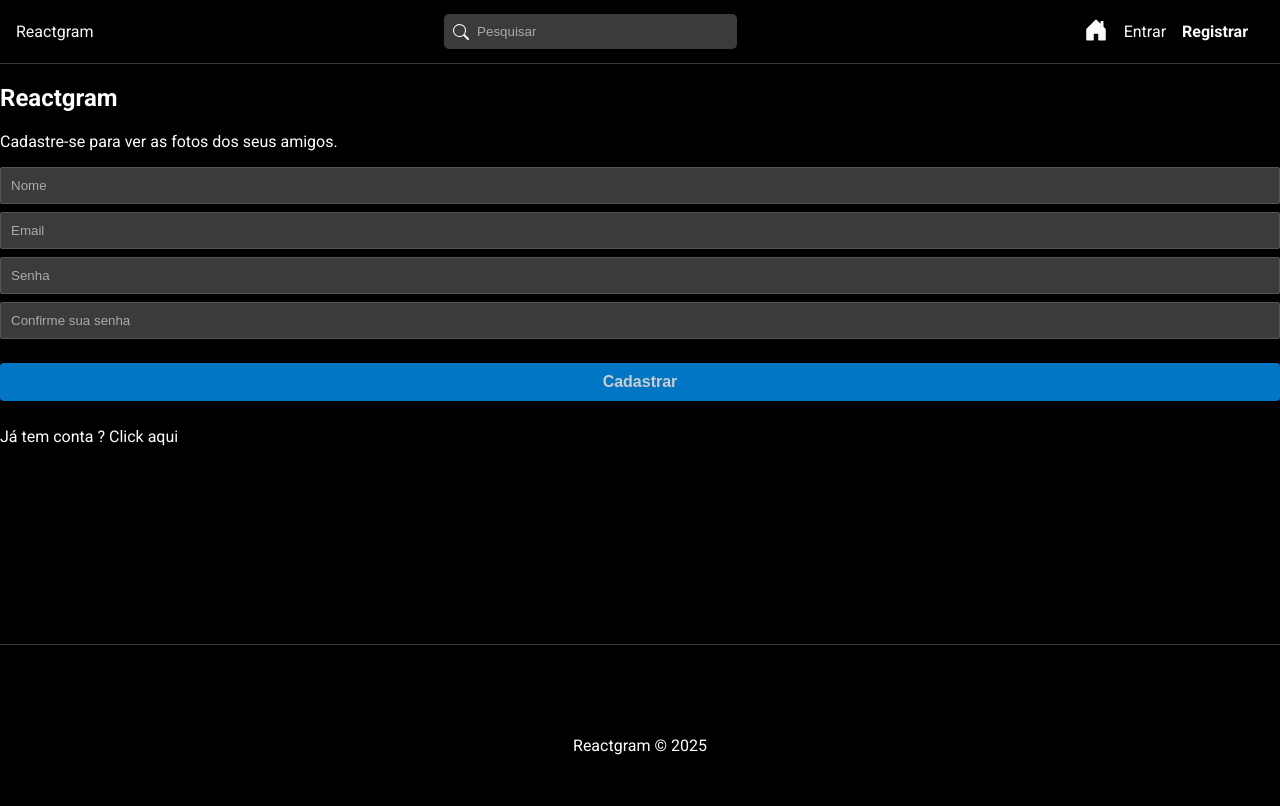
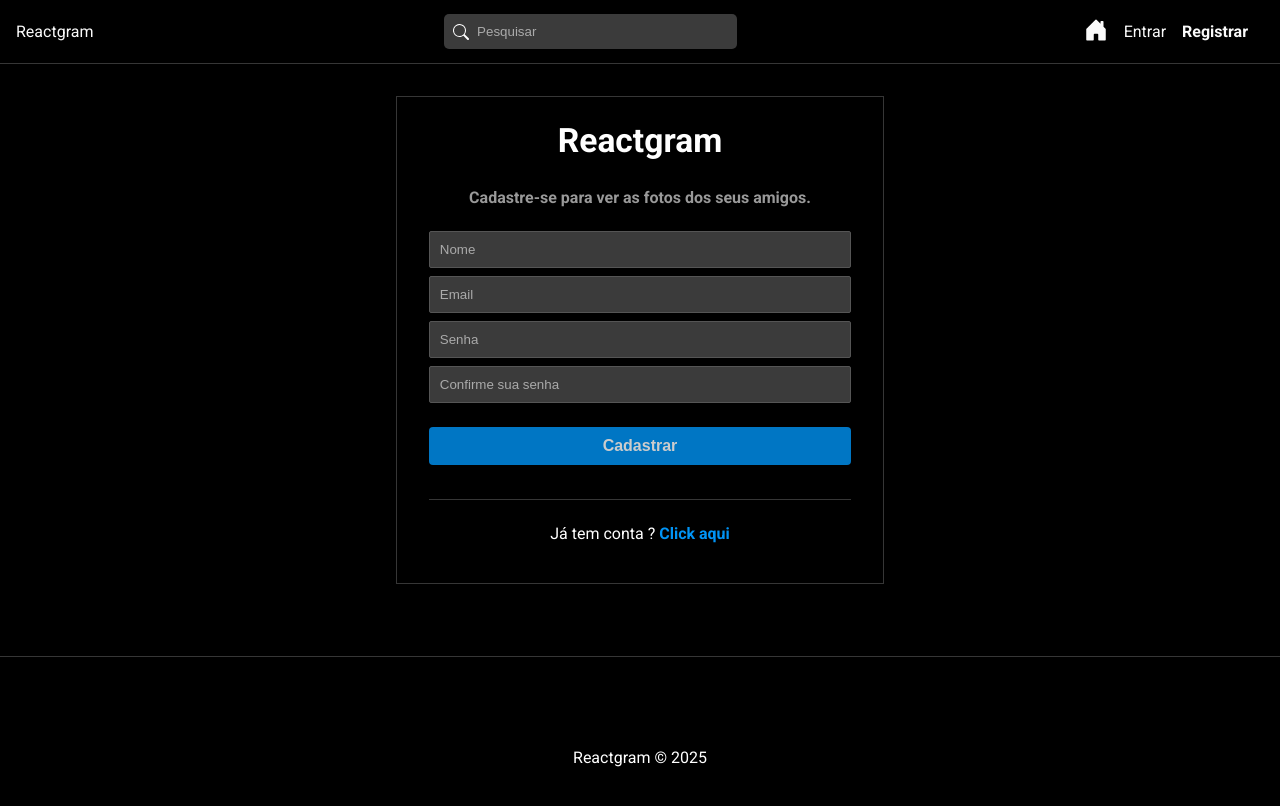
Before and after one commit to Breno2k/reactgram, a React (Vite) app in the folder front-end/: page /register in a window 1280 px wide. Shown: the top 806 px of the page. Built offline with nearby package versions, Linux system fonts and the light colour scheme.

Commit message:
implementando css do form de autenticação

```diff
--- a/front-end/src/components/Navbar/Navbar.jsx
+++ b/front-end/src/components/Navbar/Navbar.jsx
@@ -12,7 +12,7 @@
                 <BsSearch />
                 <input type="text" placeholder="Pesquisar" />
             </form>
-            <ul className={styles.nav_links}>
+            <ul>
                 <li>
                     <NavLink to="/">
                         <BsHouseDoorFill />
--- a/front-end/src/pages/Auth/Auth.css
+++ b/front-end/src/pages/Auth/Auth.css
@@ -0,0 +1,37 @@
+#login,
+#register {
+    border: 1px solid #363636;
+    background-color: #000;
+    padding: 1.5em 2em;
+    max-width: 33%;
+    margin: 2em auto;
+}
+
+#login h2, #register h2 {
+    text-align: center;
+    font-size: 2.1em;
+    margin-top: 0;
+}
+
+.subtitle {
+    font-weight: bold;
+    color: #999;
+    margin-bottom: 1.5em;
+}
+
+#login form, #register form {
+    padding-bottom: 1.5em;
+    margin-bottom: 1.5em;
+    border-bottom: 1px solid #363636;
+}
+
+#login p,
+#register p {
+    text-align: center;
+}
+
+#login p a,
+#register p a {
+    font-weight: bold;
+    color: #0094f6;
+}
--- a/front-end/src/pages/Auth/Register.jsx
+++ b/front-end/src/pages/Auth/Register.jsx
@@ -13,7 +13,7 @@
     }
 
 
-    return <div>
+    return <div id="register">
         <h2>Reactgram</h2>
         <p className="subtitle">Cadastre-se para ver as fotos dos seus amigos.</p>
         <form onSubmit={handleSubmit}>
```
